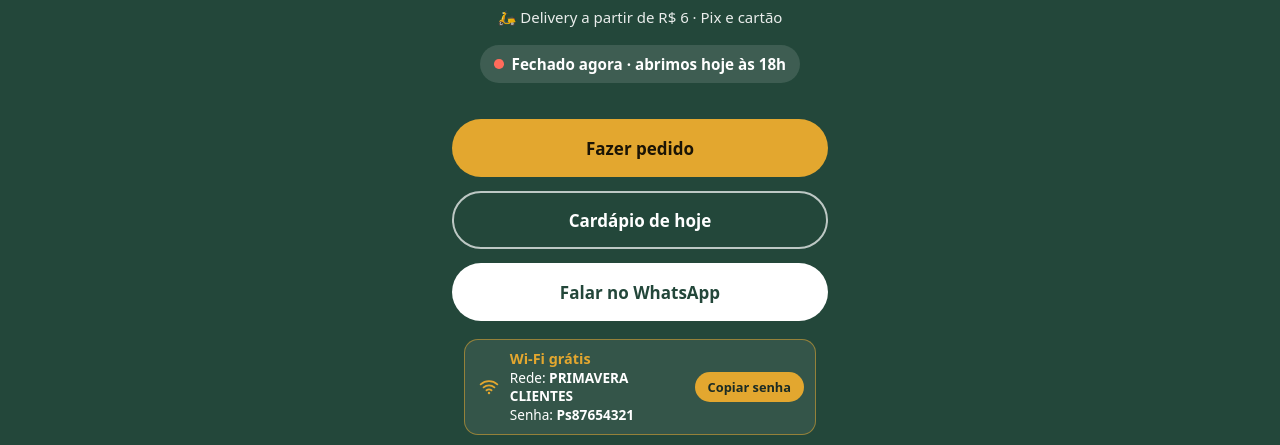
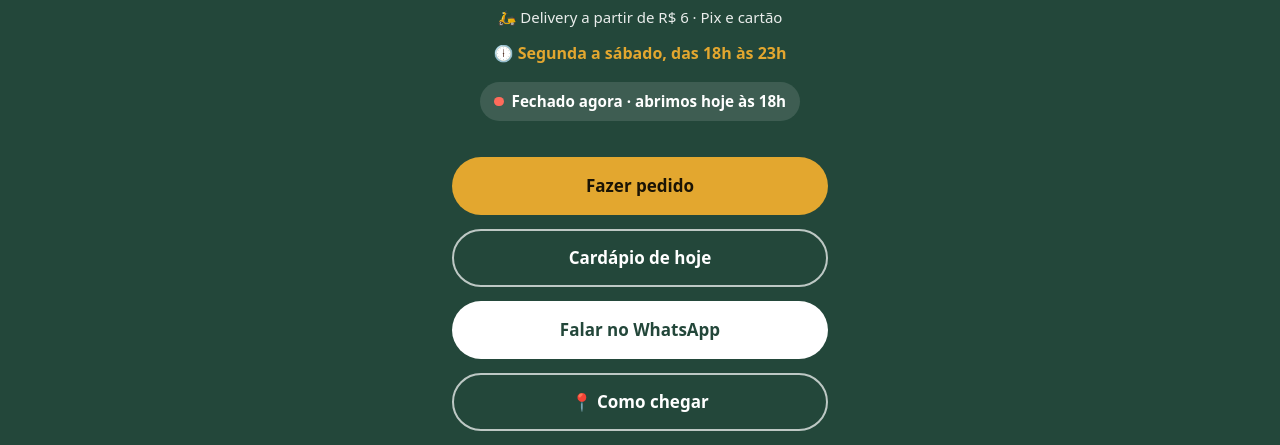
Before and after one commit to PRIMAVERASABOR/primaverasabor.github.io, a plain HTML site: page index.html in a window 1280 px wide. Shown: the part 794-1239 px from the top of the page. Drawn offline with nearby package versions, Linux system fonts and the light colour scheme; no server answers.

Commit message:
Add files via upload

```diff
--- a/index.html
+++ b/index.html
@@ -179,6 +179,7 @@ h1, h2 { font-family: var(--fonte-titulo); font-weight: 700; margin: 0; }
 .btn--contorno  { border-color: rgba(255, 255, 255, .7); color: #fff; }
 .hero__oque { margin: .5rem 0 0; font-weight: 700; font-size: 1.0625rem; color: var(--cor-destaque); }
 .hero__entrega { margin: .5rem 0 0; font-size: .9375rem; opacity: .9; }
+.hero__horario { margin: .75rem 0 0; font-weight: 700; font-size: 1rem; color: var(--cor-destaque); }
 .insta { margin-top: 1.25rem; display: inline-flex; align-items: center; gap: .5rem; color: #fff; opacity: .85; text-decoration: none; font-size: .9375rem; padding: .5rem; }
 .insta[hidden] { display: none; }
 
@@ -506,12 +507,14 @@ textarea.campo { min-height: 4.5rem; resize: vertical; }
       <p class="hero__oque">Espetinhos na brasa<br>Pizzas e Esfirras abertas</p>
       <a class="promo-hoje" id="promo-hoje" href="#hoje" hidden></a>
       <p class="hero__entrega">🛵 Delivery a partir de R$ 6 · Pix e cartão</p>
+      <p class="hero__horario" id="horario-topo">🕕 Segunda a sábado, das 18h às 23h</p>
       <p class="status" id="status" hidden><span class="status__ponto"></span><span id="status-texto"></span></p>
 
       <nav class="acoes" aria-label="Ações principais">
         <a class="btn btn--principal" id="btn-cardapio" href="#cardapio">Fazer pedido</a>
         <a class="btn btn--contorno" id="btn-hoje" href="#hoje">Cardápio de hoje</a>
         <a class="btn btn--branco" id="btn-whatsapp" href="#" target="_blank" rel="noopener">Falar no WhatsApp</a>
+        <a class="btn btn--contorno" id="btn-local" href="#local">📍 Como chegar</a>
       </nav>
       <div class="wifi" id="wifi">
         <span class="wifi__ico" aria-hidden="true"><svg viewBox="0 0 24 24" width="20" height="20"><path d="M2 8.8a15 15 0 0 1 20 0M5.5 12.4a10 10 0 0 1 13 0M9 16a5 5 0 0 1 6 0" fill="none" stroke="currentColor" stroke-width="2.2" stroke-linecap="round"/><circle cx="12" cy="19.3" r="1.5" fill="currentColor"/></svg></span>
@@ -976,6 +979,7 @@ window.CONFIG = {
   if (c.endereco || c.horario) {
     $("endereco").textContent = c.endereco || "";
     $("horario").textContent = c.horario || "";
+    if ($("horario-topo")) { if (c.horario) $("horario-topo").textContent = "🕕 " + c.horario; else $("horario-topo").hidden = true; }
     if (!c.endereco) $("endereco").parentNode.hidden = true;
     if (!c.horario) $("horario").parentNode.hidden = true;
     if (c.endereco) {
```
